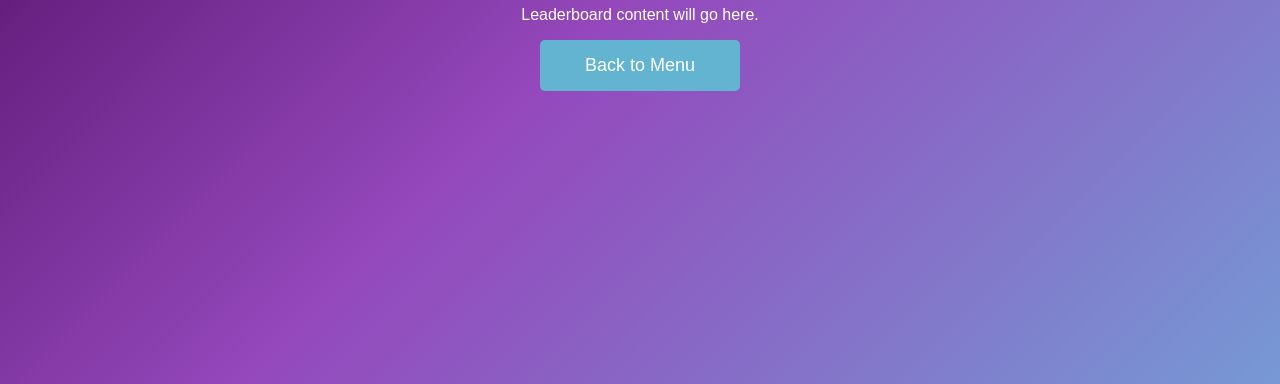
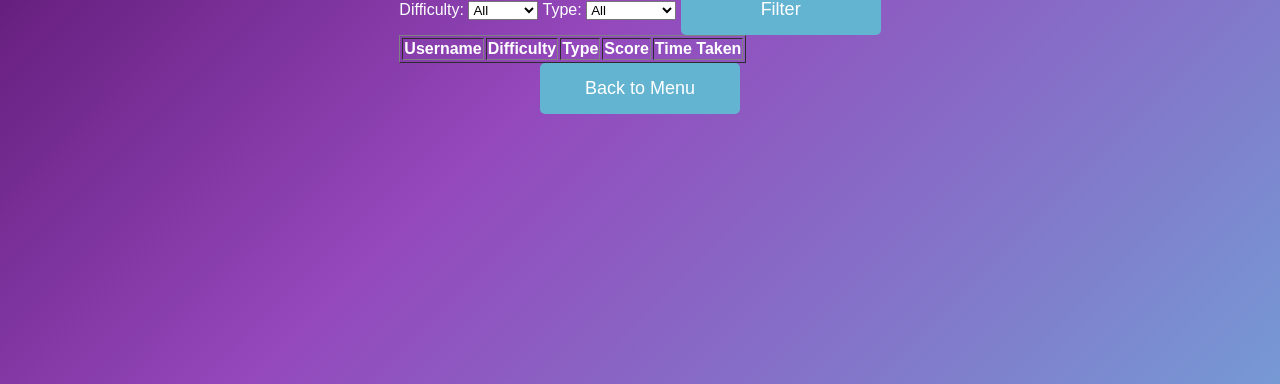
Before and after one commit to veisha/arithmethicDragAndDropUI, a website: page Public/leaderboard.html in a window 1280 px wide. Shown: the part 416-800 px from the top of the page. Drawn offline with Linux system fonts and the light colour scheme; no server answers.

Commit message:
Leaderboard added

```diff
--- a/Public/leaderboard.html
+++ b/Public/leaderboard.html
@@ -1,4 +1,3 @@
-<!-- leaderboard.html -->
 <!DOCTYPE html>
 <html lang="en">
 <head>
@@ -10,8 +9,71 @@
 <body>
     <div class="leaderboard-container">
         <h1>Leaderboard</h1>
-        <p>Leaderboard content will go here.</p>
+
+        <label for="difficulty">Difficulty:</label>
+        <select id="difficulty">
+            <option value="">All</option>
+            <option value="easy">Easy</option>
+            <option value="medium">Medium</option>
+            <option value="hard">Hard</option>
+        </select>
+
+        <label for="type">Type:</label>
+        <select id="type">
+            <option value="">All</option>
+            <option value="addition">Addition</option>
+            <option value="subtraction">Subtraction</option>
+        </select>
+
+        <button onclick="loadLeaderboard()">Filter</button>
+
+        <table border="1">
+            <thead>
+                <tr>
+                    <th>Username</th>
+                    <th>Difficulty</th>
+                    <th>Type</th>
+                    <th>Score</th>
+                    <th>Time Taken</th>
+                </tr>
+            </thead>
+            <tbody id="leaderboard-body">
+                <!-- Data will be inserted here -->
+            </tbody>
+        </table>
+
         <button onclick="location.href='menu.html'">Back to Menu</button>
     </div>
+
+    <script>
+        async function loadLeaderboard() {
+            const difficulty = document.getElementById('difficulty').value;
+            const type = document.getElementById('type').value;
+
+            let url = 'http://localhost:3000/leaderboard';
+            if (difficulty || type) {
+                url += `?${difficulty ? `difficulty=${difficulty}` : ''}${difficulty && type ? '&' : ''}${type ? `type=${type}` : ''}`;
+            }
+
+            const response = await fetch(url);
+            const data = await response.json();
+            const leaderboardBody = document.getElementById('leaderboard-body');
+            leaderboardBody.innerHTML = '';
+
+            data.forEach(entry => {
+                const row = document.createElement('tr');
+                row.innerHTML = `
+                    <td>${entry.username}</td>
+                    <td>${entry.difficulty}</td>
+                    <td>${entry.type}</td>
+                    <td>${entry.score}</td>
+                    <td>${entry.formatted_time}</td>
+                `;
+                leaderboardBody.appendChild(row);
+            });
+        }
+
+        document.addEventListener('DOMContentLoaded', loadLeaderboard);
+    </script>
 </body>
 </html>
```
Also changed, not shown: Scripts/AuthServer.js (+39 -0 lines).
